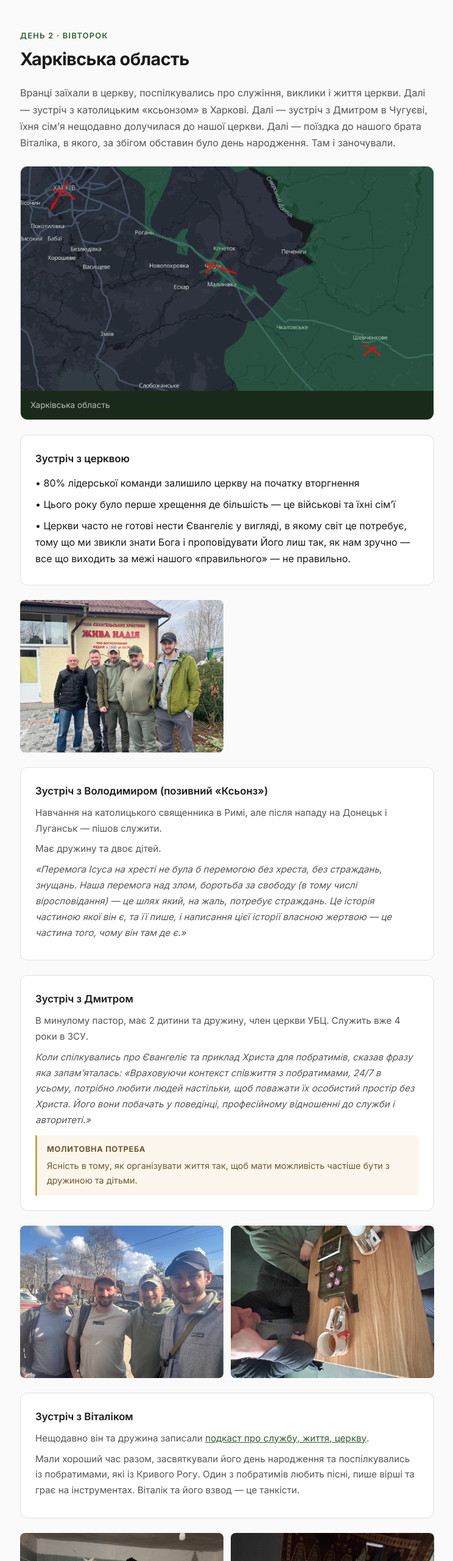
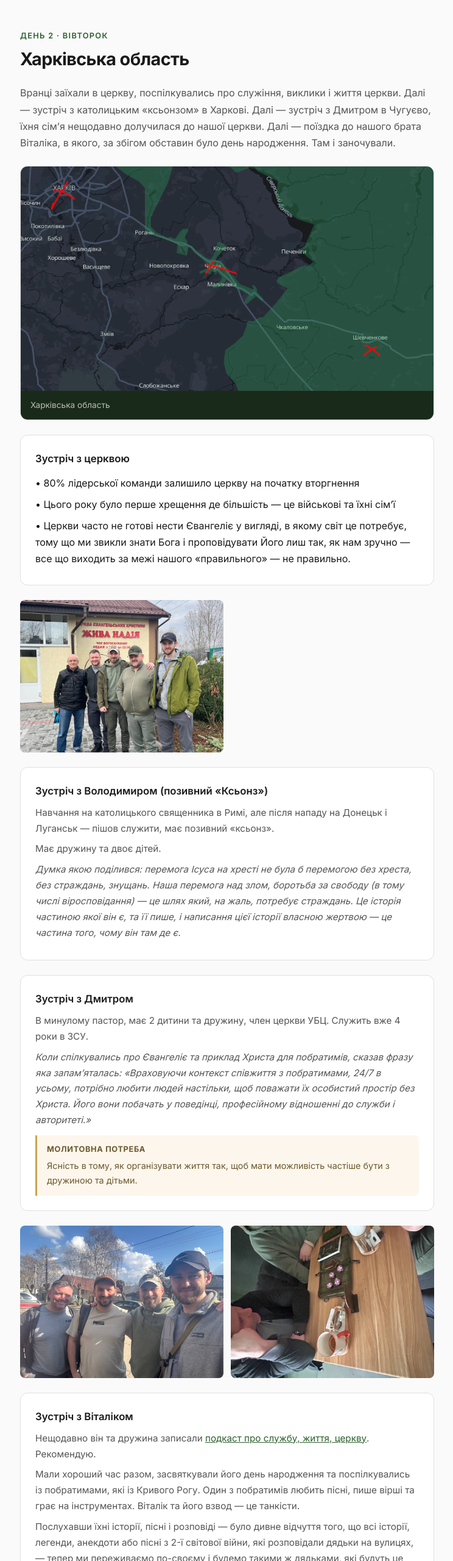
Before and after one commit to ArtemApplica/east-trip, a plain HTML site: page index.html in a window 1280 px wide. Shown: the part 4460-7020 px from the top of the page at 61% size, without its empty margins (267-1011 px from the left). Drawn offline with Linux system fonts and the light colour scheme.

Commit message:
update day 1 and day 2 text, fix filenames

```diff
--- a/index.html
+++ b/index.html
@@ -127,7 +127,7 @@
         <section id="day2" class="day-section fade-in">
             <div class="uk"><div class="day-label">День 2 · Вівторок</div><h2>Харківська область</h2></div>
             <div class="en"><div class="day-label">Day 2 · Tuesday</div><h2>Kharkiv region</h2></div>
-            <p class="uk">Вранці заїхали в церкву, поспілкувались про служіння, виклики і життя церкви. Далі — зустріч з католицьким «ксьонзом» в Харкові. Далі — зустріч з Дмитром в Чугуєві, їхня сімʼя нещодавно долучилася до нашої церкви. Далі — поїздка до нашого брата Віталіка, в якого, за збігом обставин було день народження. Там і заночували.</p>
+            <p class="uk">Вранці заїхали в церкву, поспілкувались про служіння, виклики і життя церкви. Далі — зустріч з католицьким «ксьонзом» в Харкові. Далі — зустріч з Дмитром в Чугуєво, їхня сімʼя нещодавно долучилася до нашої церкви. Далі — поїздка до нашого брата Віталіка, в якого, за збігом обставин було день народження. Там і заночували.</p>
             <p class="en">In the morning we visited a church, talked about ministry, challenges, and church life. Then — a meeting with a Catholic "priest" (call sign "Ksondz") in Kharkiv. Then — meeting with Dmytro in Chuhuiv, whose family recently joined our church. Then — a visit to our brother Vitalik, who happened to have his birthday. We stayed the night there.</p>
             <div class="map-container"><img src="day2/map.png" alt="Kharkiv region map"><div class="map-caption"><span class="uk">Харківська область</span><span class="en">Kharkiv region</span></div></div>
             <div class="story-card">
@@ -136,8 +136,8 @@
             </div>
             <div class="photo-grid"><img src="day2/church-meeting.jpg" alt="Meeting with the church" onclick="openLightbox(this)"></div>
             <div class="story-card">
-                <div class="uk"><div class="name">Зустріч з Володимиром (позивний «Ксьонз»)</div><p>Навчання на католицького священника в Римі, але після нападу на Донецьк і Луганськ — пішов служити.</p><p>Має дружину та двоє дітей.</p><p style="font-style:italic">«Перемога Ісуса на хресті не була б перемогою без хреста, без страждань, знущань. Наша перемога над злом, боротьба за свободу (в тому числі віросповідання) — це шлях який, на жаль, потребує страждань. Це історія частиною якої він є, та її пише, і написання цієї історії власною жертвою — це частина того, чому він там де є.»</p></div>
-                <div class="en"><div class="name">Meeting with Volodymyr (call sign "Ksondz")</div><p>Trained as a Catholic priest in Rome, but after the attack on Donetsk and Luhansk — went to serve in the military.</p><p>Has a wife and two children.</p><p style="font-style:italic">"Jesus' victory on the cross would not have been a victory without the cross, without the suffering and abuse. Our victory over evil, the fight for freedom (including freedom of faith) — is a path that, unfortunately, requires suffering. This is the story he is part of, the one he is writing, and writing this story with his own sacrifice is part of why he is where he is."</p></div>
+                <div class="uk"><div class="name">Зустріч з Володимиром (позивний «Ксьонз»)</div><p>Навчання на католицького священника в Римі, але після нападу на Донецьк і Луганськ — пішов служити, має позивний «ксьонз».</p><p>Має дружину та двоє дітей.</p><p style="font-style:italic">Думка якою поділився: перемога Ісуса на хресті не була б перемогою без хреста, без страждань, знущань. Наша перемога над злом, боротьба за свободу (в тому числі віросповідання) — це шлях який, на жаль, потребує страждань. Це історія частиною якої він є, та її пише, і написання цієї історії власною жертвою — це частина того, чому він там де є.</p></div>
+                <div class="en"><div class="name">Meeting with Volodymyr (call sign "Ksondz")</div><p>Trained as a Catholic priest in Rome, but after the attack on Donetsk and Luhansk — went to serve in the military, call sign "Ksondz".</p><p>Has a wife and two children.</p><p style="font-style:italic">A thought he shared: Jesus' victory on the cross would not have been a victory without the cross, without the suffering and abuse. Our victory over evil, the fight for freedom (including freedom of faith) — is a path that, unfortunately, requires suffering. This is the story he is part of, the one he is writing, and writing this story with his own sacrifice is part of why he is where he is.</p></div>
             </div>
             <div class="story-card">
                 <div class="uk"><div class="name">Зустріч з Дмитром</div><p>В минулому пастор, має 2 дитини та дружину, член церкви УБЦ. Служить вже 4 роки в ЗСУ.</p><p style="font-style:italic">Коли спілкувались про Євангеліє та приклад Христа для побратимів, сказав фразу яка запамʼяталась: «Враховуючи контекст співжиття з побратимами, 24/7 в усьому, потрібно любити людей настільки, щоб поважати їх особистий простір без Христа. Його вони побачать у поведінці, професійному відношенні до служби і авторитеті.»</p><div class="prayer-need"><strong>Молитовна потреба</strong>Ясність в тому, як організувати життя так, щоб мати можливість частіше бути з дружиною та дітьми.</div></div>
@@ -148,8 +148,8 @@
                 <img src="day2/dmytro-communion.jpg" alt="Communion with Dmytro" onclick="openLightbox(this)">
             </div>
             <div class="story-card">
-                <div class="uk"><div class="name">Зустріч з Віталіком</div><p>Нещодавно він та дружина записали <a href="https://www.youtube.com/watch?v=o-OJkDOy-cM&t=2163s" target="_blank" style="color:var(--accent)">подкаст про службу, життя, церкву</a>.</p><p>Мали хороший час разом, засвяткували його день народження та поспілкувались із побратимами, які із Кривого Рогу. Один з побратимів любить пісні, пише вірші та грає на інструментах. Віталік та його взвод — це танкісти.</p></div>
-                <div class="en"><div class="name">Meeting with Vitalik</div><p>Recently he and his wife recorded a <a href="https://www.youtube.com/watch?v=o-OJkDOy-cM&t=2163s" target="_blank" style="color:var(--accent)">podcast about service, life, and church</a>.</p><p>We had a great time together, celebrated his birthday, and talked with his comrades from Kryvyi Rih. One of them loves songs, writes poetry, and plays instruments. Vitalik and his platoon are tankers.</p></div>
+                <div class="uk"><div class="name">Зустріч з Віталіком</div><p>Нещодавно він та дружина записали <a href="https://www.youtube.com/watch?v=o-OJkDOy-cM&t=2163s" target="_blank" style="color:var(--accent)">подкаст про службу, життя, церкву</a>. Рекомендую.</p><p>Мали хороший час разом, засвяткували його день народження та поспілкувались із побратимами, які із Кривого Рогу. Один з побратимів любить пісні, пише вірші та грає на інструментах. Віталік та його взвод — це танкісти.</p><p>Послухавши їхні історії, пісні і розповіді — було дивне відчуття того, що всі історії, легенди, анекдоти або пісні з 2-ї світової війни, які розповідали дядьки на вулицях, — тепер ми переживаємо по-своєму і будемо такими ж дядьками, які будуть це своїм дітям переказувати.</p></div>
+                <div class="en"><div class="name">Meeting with Vitalik</div><p>Recently he and his wife recorded a <a href="https://www.youtube.com/watch?v=o-OJkDOy-cM&t=2163s" target="_blank" style="color:var(--accent)">podcast about service, life, and church</a>. Highly recommended.</p><p>We had a great time together, celebrated his birthday, and talked with his comrades from Kryvyi Rih. One of them loves songs, writes poetry, and plays instruments. Vitalik and his platoon are tankers.</p><p>Listening to their stories, songs, and tales — there was a strange feeling that all the stories, legends, jokes, and songs from World War II that old men used to tell on the streets — now we are living through our own version, and we'll be those same old men telling these stories to our children.</p></div>
             </div>
             <div class="photo-grid">
                 <img src="day2/vitalik1.jpg" alt="With Vitalik" onclick="openLightbox(this)">
```
